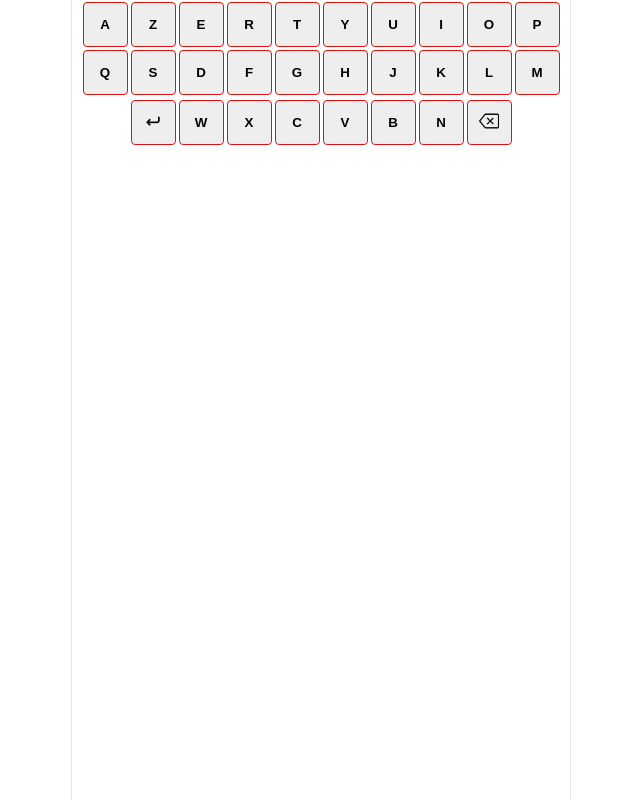
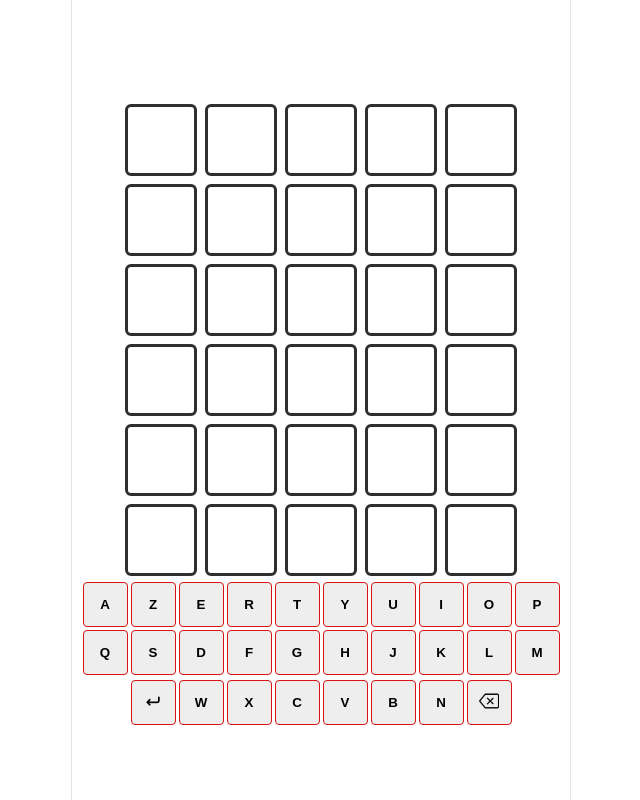
Before and after one commit to amaaune/tp-wordle-react, a React (Vite) app in the folder logia/: page / in a window 1280 px wide. Shown: the top 800 px of the page, without its empty margins (319-959 px from the left). Built offline with nearby package versions, Linux system fonts and the light colour scheme.

Commit message:
[FIX] fix grid + submit

```diff
--- a/logia/src/App.tsx
+++ b/logia/src/App.tsx
@@ -15,6 +15,7 @@ function App() {
       return;
     }
     if (key === "ENTER") {
+      setCurrentTry(() => {})
       return;
     }
     if (currentGuess.length < 5) {
--- a/logia/src/Grid.tsx
+++ b/logia/src/Grid.tsx
@@ -1,53 +1,55 @@
+import grid from "./grid.module.css"
+
 interface GridProps {
   currentGuess: string;
 }
 
 export function Grid({ currentGuess }: GridProps) {
-  const letters = currentGuess.split(""); // "AB" devient ["A", "B"]
+  const letters = currentGuess.split("");
 
   return (
-    <div className="grid">
-      <div className="row">
+    <div className={grid.grid}>
+      <div className={grid.row}>
         {[0, 1, 2, 3, 4].map((i) => (
-          <div className="case" key={i}>
+          <div className={grid.case} key={i}>
             {letters[i] ?? ""}
           </div>
         ))}
       </div>
-      <div className="row">
-        <div className="case"></div>
-        <div className="case"></div>
-        <div className="case"></div>
-        <div className="case"></div>
-        <div className="case"></div>
+      <div className={grid.row}>
+        <div className={grid.case}></div>
+        <div className={grid.case}></div>
+        <div className={grid.case}></div>
+        <div className={grid.case}></div>
+        <div className={grid.case}></div>
       </div>
-      <div className="row">
-        <div className="case"></div>
-        <div className="case"></div>
-        <div className="case"></div>
-        <div className="case"></div>
-        <div className="case"></div>
+      <div className={grid.row}>
+        <div className={grid.case}></div>
+        <div className={grid.case}></div>
+        <div className={grid.case}></div>
+        <div className={grid.case}></div>
+        <div className={grid.case}></div>
       </div>
-      <div className="row">
-        <div className="case"></div>
-        <div className="case"></div>
-        <div className="case"></div>
-        <div className="case"></div>
-        <div className="case"></div>
+      <div className={grid.row}>
+        <div className={grid.case}></div>
+        <div className={grid.case}></div>
+        <div className={grid.case}></div>
+        <div className={grid.case}></div>
+        <div className={grid.case}></div>
       </div>
-      <div className="row">
-        <div className="case"></div>
-        <div className="case"></div>
-        <div className="case"></div>
-        <div className="case"></div>
-        <div className="case"></div>
+      <div className={grid.row}>
+        <div className={grid.case}></div>
+        <div className={grid.case}></div>
+        <div className={grid.case}></div>
+        <div className={grid.case}></div>
+        <div className={grid.case}></div>
       </div>
-      <div className="row">
-        <div className="case"></div>
-        <div className="case"></div>
-        <div className="case"></div>
-        <div className="case"></div>
-        <div className="case"></div>
+      <div className={grid.row}>
+        <div className={grid.case}></div>
+        <div className={grid.case}></div>
+        <div className={grid.case}></div>
+        <div className={grid.case}></div>
+        <div className={grid.case}></div>
       </div>
     </div>
   );
```
